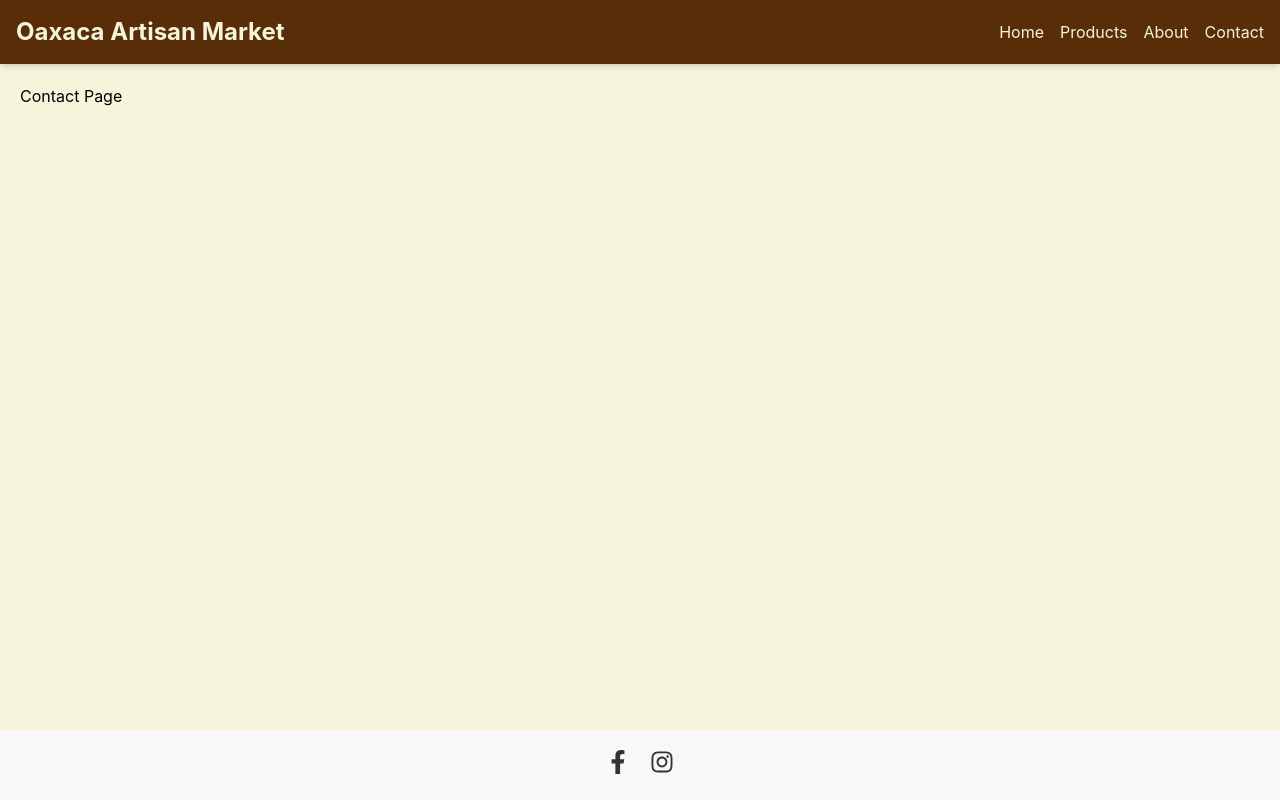
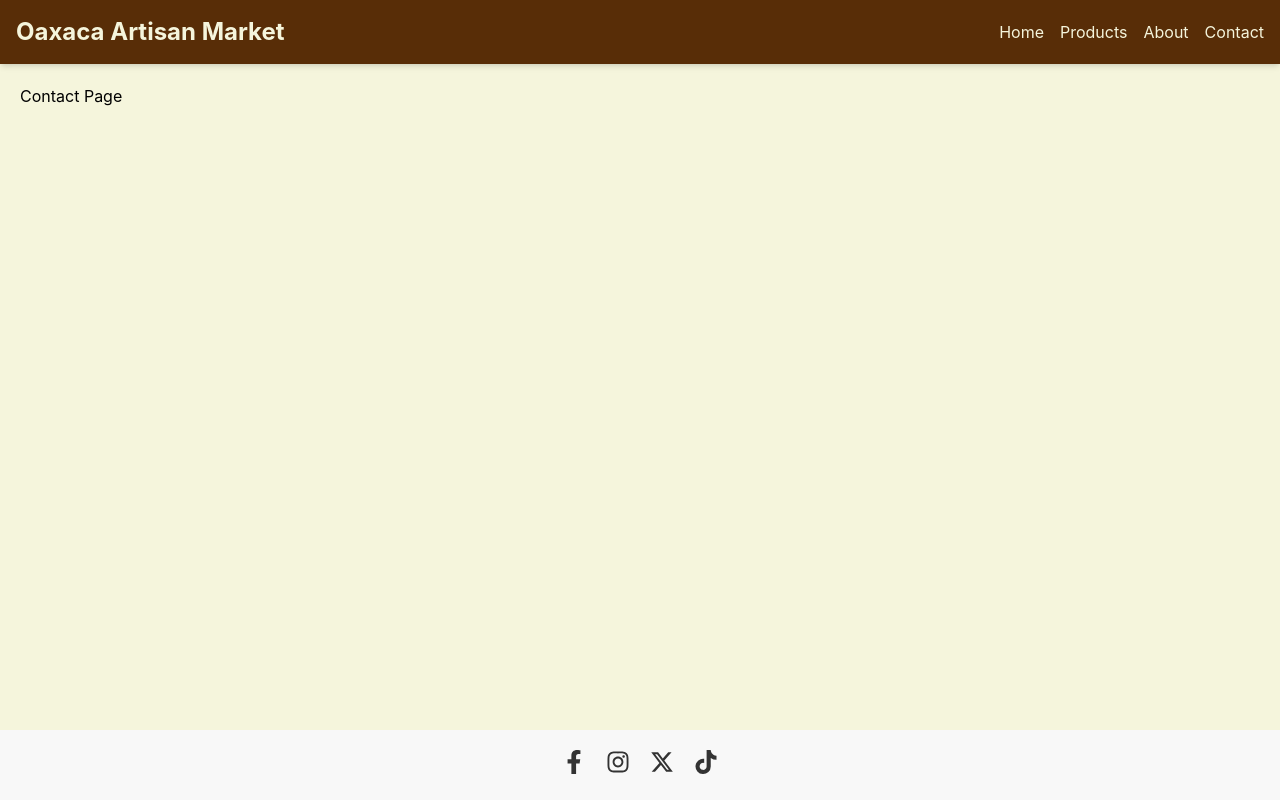
Before and after one commit to raftroch1/oaxaca-store, a React (Create React App) app: page /contact in a window 1280 px wide. Built offline with nearby package versions, Linux system fonts and the light colour scheme.

Commit message:
modified footer to show Twitter and tik tok buttons

```diff
--- a/src/components/Footer.js
+++ b/src/components/Footer.js
@@ -45,6 +45,24 @@ const Footer = () => {
             />
           </svg>
         </SocialIcon>
+
+        <SocialIcon href="#!" role="button" aria-label="Twitter (X)">
+          <svg xmlns="http://www.w3.org/2000/svg" viewBox="0 0 512 512">
+            <path
+              fill="currentColor"
+              d="M389.2 48h70.6L305.6 224.2 487 464H345L233.7 318.6 106.5 464H35.8L200.7 275.5 26.8 48H172.4L272.9 180.9 389.2 48zM364.4 421.8h39.1L151.1 88h-42L364.4 421.8z"
+            />
+          </svg>
+        </SocialIcon>
+
+        <SocialIcon href="#!" role="button" aria-label="TikTok">
+          <svg xmlns="http://www.w3.org/2000/svg" viewBox="0 0 448 512">
+            <path
+              fill="currentColor"
+              d="M448,209.91a210.06,210.06,0,0,1-122.77-39.25V349.38A162.55,162.55,0,1,1,185,188.31V278.2a74.62,74.62,0,1,0,52.23,71.18V0l88,0a121.18,121.18,0,0,0,1.86,22.17h0A122.18,122.18,0,0,0,381,102.39a121.43,121.43,0,0,0,67,20.14Z"
+            />
+          </svg>
+        </SocialIcon>
       </div>
     </FooterContainer>
   );
```
